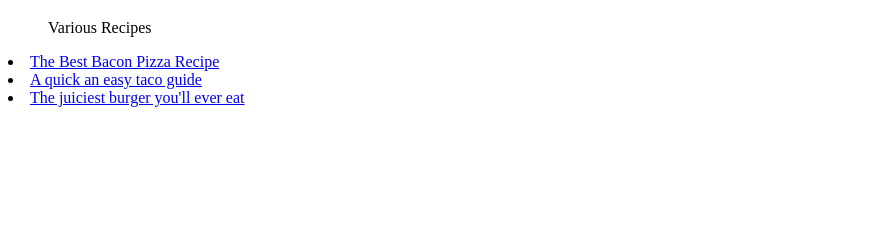
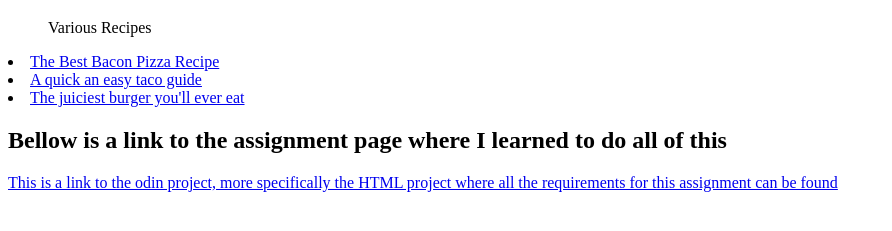
Before and after one commit to NemOakley/odin-recipes, a plain HTML site: page index.html in a window 1280 px wide. Shown: the part 61-292 px from the top of the page, without its empty margins (0-892 px from the left). Drawn offline with Linux system fonts and the light colour scheme.

Commit message:
added link to the odin project assignment info

```diff
--- a/index.html
+++ b/index.html
@@ -14,7 +14,10 @@
     </body>
 
 
-
+<body>
+    <h2>Bellow is a link to the assignment page where I learned to do all of this</h2>
+    <a href="https://www.theodinproject.com/lessons/foundations-recipes"> This is a link to the odin project, more specifically the HTML project where all the requirements for this assignment can be found</a>
+</body>
 
 
 
```
